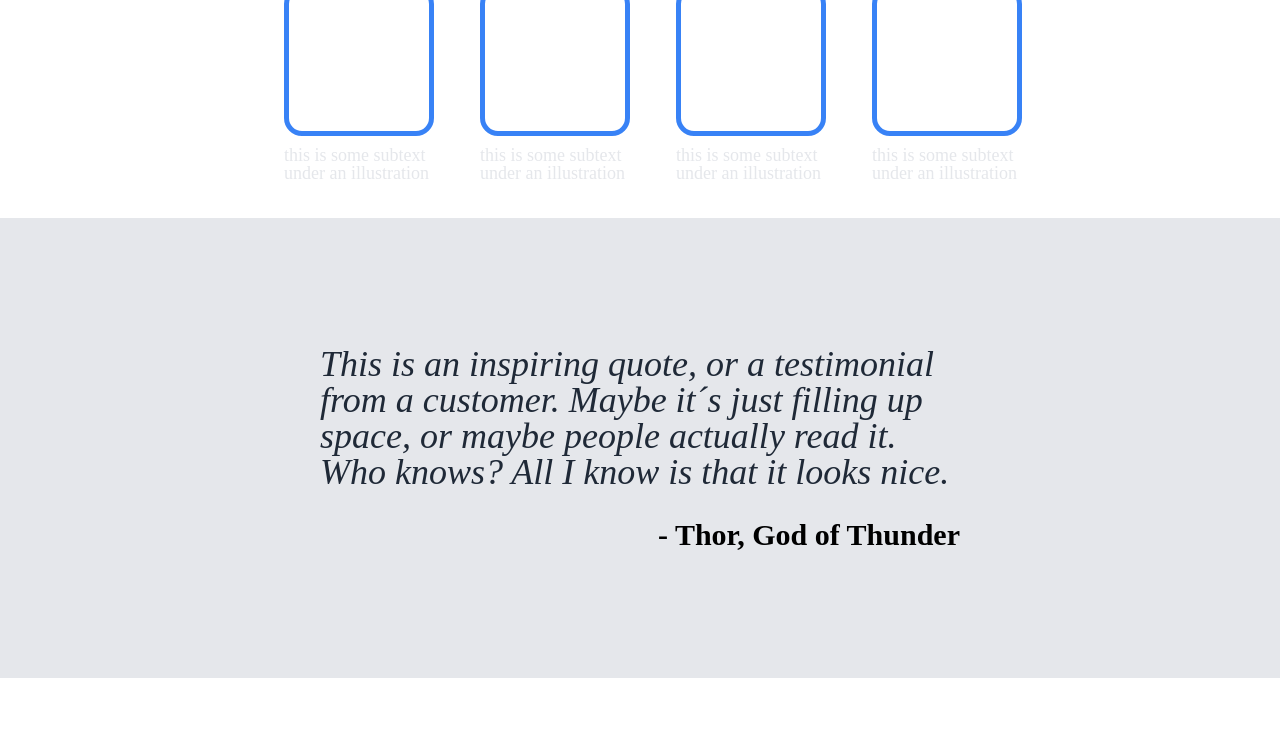
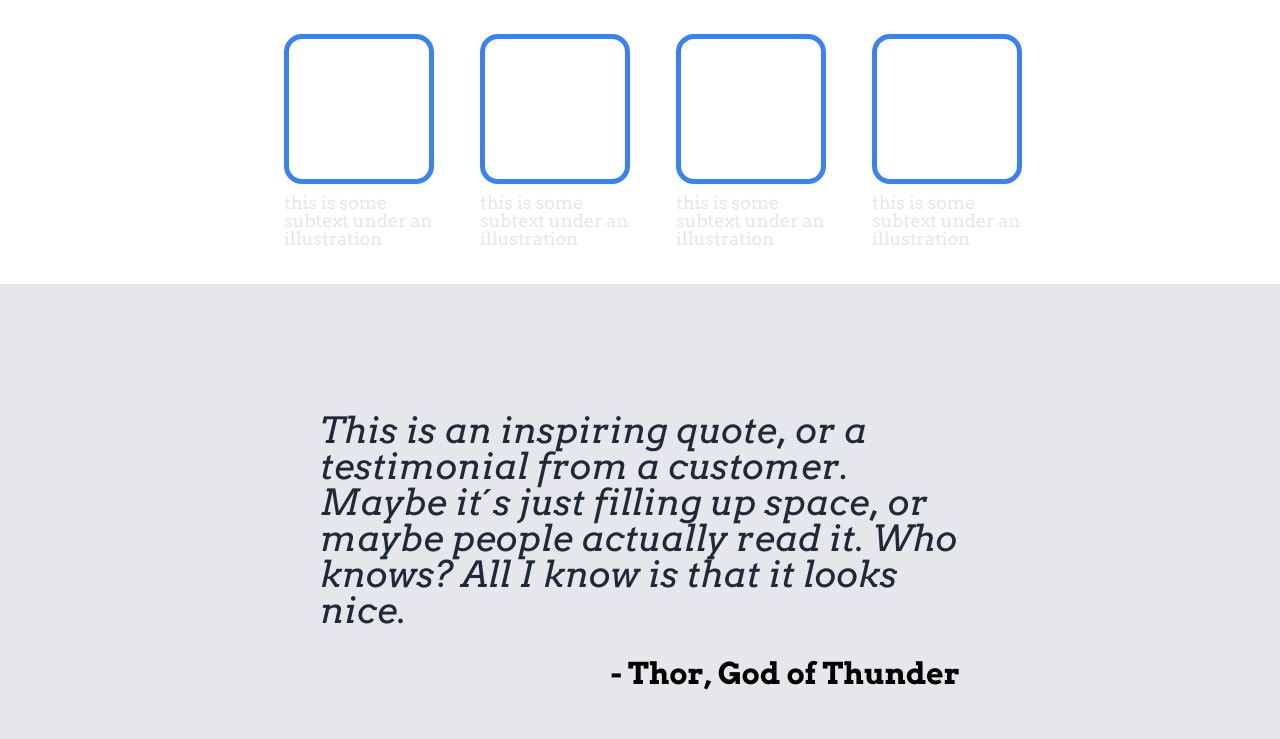
Before and after one commit to tiagopalhota/odinproject, a plain HTML site: page flexbox_assignment/index.html in a window 1280 px wide. Shown: the part 679-1418 px from the top of the page. Drawn offline with Linux system fonts and the light colour scheme.

Commit message:
changed font family

```diff
--- a/flexbox_assignment/index.html
+++ b/flexbox_assignment/index.html
@@ -7,6 +7,13 @@
   <meta name="viewport" content="width=device-width, initial-scale=1.0">
   <title>Odin - Flexbox assignment</title>
   <link rel="stylesheet" href="style.css">
+  <link rel="preconnect" href="https://fonts.googleapis.com">
+  <link
+    href="https://fonts.googleapis.com/css2?family=Arvo:ital,wght@0,400;0,700;1,400&family=Roboto:wght@300;900&display=swap"
+    rel="stylesheet">
+
+  <link rel="preconnect" href="https://fonts.gstatic.com" crossorigin>
+
 </head>
 
 <body>
@@ -96,4 +103,6 @@
 
 </body>
 
+
+
 </html>
--- a/flexbox_assignment/style.css
+++ b/flexbox_assignment/style.css
@@ -1,19 +1,23 @@
 html {
   box-sizing: border-box;
     font-size: 62.5%;
+
 }
 
 *,
 *:before,
 *:after {
   box-sizing: inherit;
+
 }
 
 body {
-  font-family: sans-serif;
+  /* font-family: sans-serif; */
   margin: 0;
   /* overflow: hidden; */
   background-color:white;
+
+
 
 }
 
@@ -102,9 +106,9 @@ video {
   margin: 0;
   padding: 0;
   border: 0;
-  font-size: 100%;
   font: inherit;
   vertical-align: baseline;
+
 }
 /* HTML5 display-role reset for older browsers */
 article,
@@ -122,6 +126,7 @@ section {
 }
 body {
   line-height: 1;
+  font-family: 'Arvo', serif;
 }
 ol,
 ul {
@@ -166,10 +171,12 @@ table {
   gap: 1rem;
 
 
+
 }
 
 .nav-bar > * {
   flex-grow: 1;
+
 
 }
 
@@ -204,6 +211,7 @@ table {
   font-size: 30px;
   color: #F9FAF8;
   font-weight:bold;
+
 }
 
 
@@ -223,6 +231,7 @@ table {
 
 .hero {
   flex-basis: 40%;
+
 }
 
 .hero-img {
```
